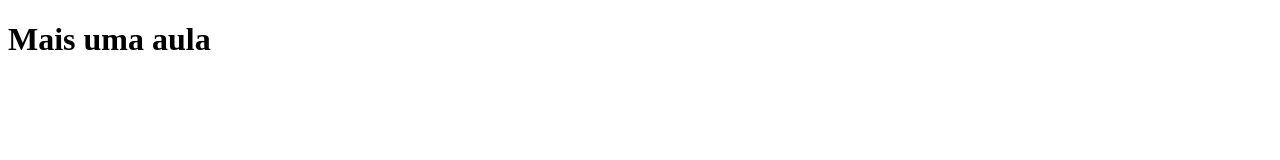
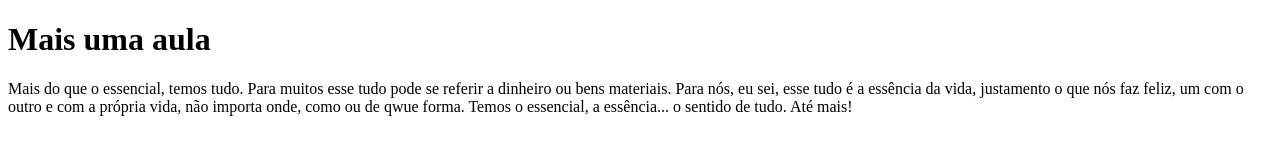
Before and after one commit to PrimorInfo/projeto-git, a plain HTML site: page index.html in a window 1280 px wide. Drawn offline with Linux system fonts and the light colour scheme.

Commit message:
add um parágrafo sobre a vida...

```diff
--- a/index.html
+++ b/index.html
@@ -7,5 +7,6 @@
 </head>
 <body>
     <h1>Mais uma aula</h1>
+    <p>Mais do que o essencial, temos tudo. Para muitos esse tudo pode se referir a dinheiro ou bens materiais. Para nós, eu sei, esse tudo é a essência da vida, justamento o que nós faz feliz, um com o outro e com a própria vida, não importa onde, como ou de qwue forma. Temos o essencial, a essência... o sentido de tudo. Até mais!</p>
 </body>
 </html>
```
